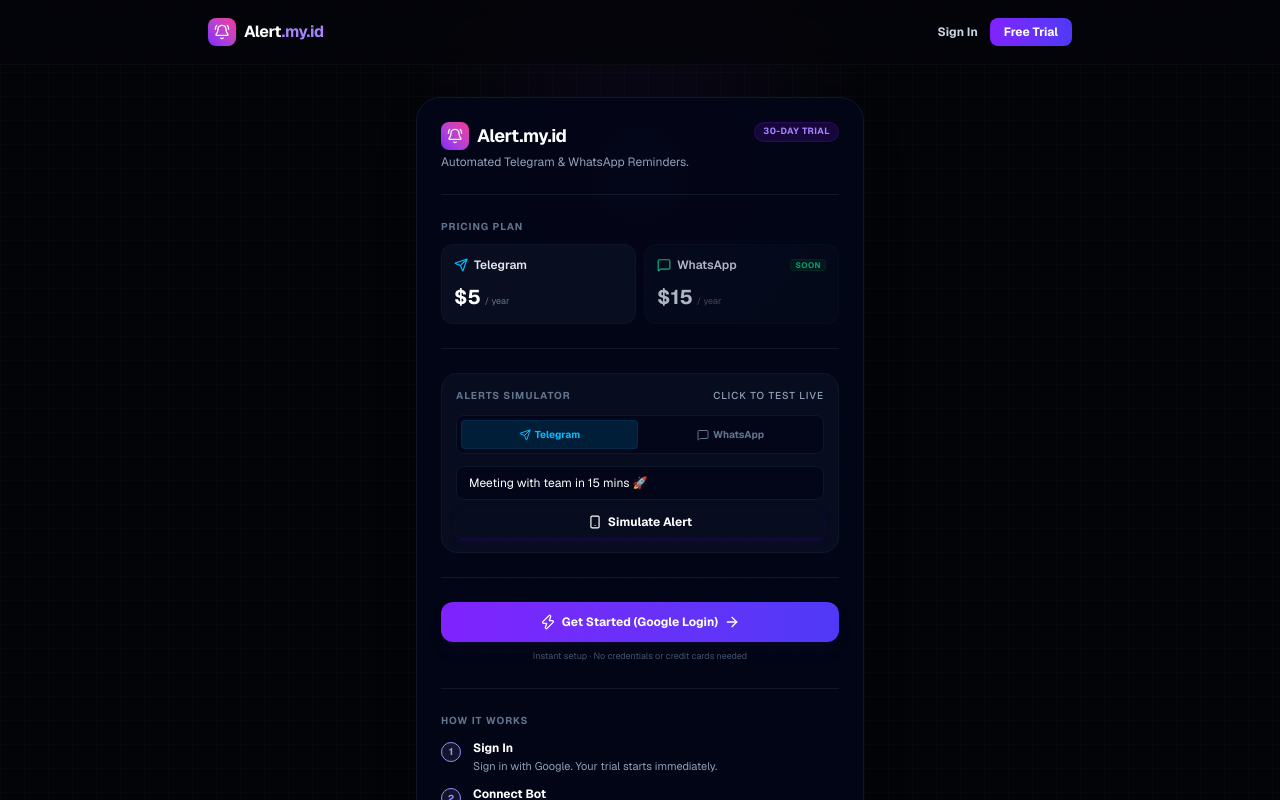
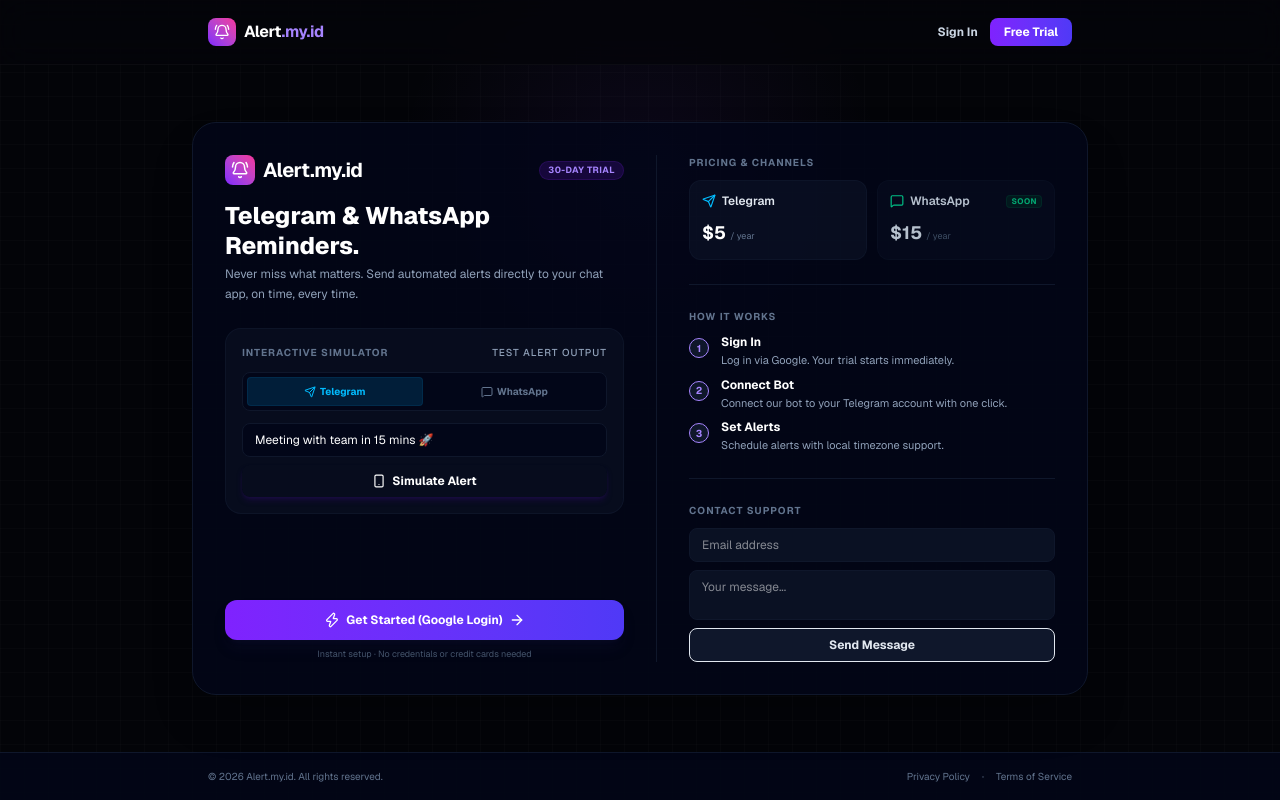
Before and after one commit to arianrizqisusanto-max/Alert.My.ID, a Next.js app: page / in a window 1280 px wide. Shown: the top 800 px of the page. Built offline with nearby package versions, Linux system fonts and the light colour scheme; no server answers.

Commit message:
design: change landing page to 2-column layout on desktop to optimize screen space

```diff
--- a/src/app/page.tsx
+++ b/src/app/page.tsx
@@ -1,12 +1,12 @@
 'use client'
 
-import React, { useState, useEffect } from 'react'
+import React, { useState } from 'react'
 import Navbar from '@/components/Navbar'
 import Footer from '@/components/Footer'
 import { useAuth } from '@/lib/auth-context'
 import {
   BellRing, Send, MessageSquare, ArrowRight, Zap,
-  Loader2, Smartphone, CheckCircle, RefreshCw
+  Loader2, Smartphone, RefreshCw
 } from 'lucide-react'
 
 export default function Home() {
@@ -78,7 +78,7 @@
                 <span className="text-[9px] text-slate-500 font-semibold">now</span>
               </div>
               <p className="text-xs font-bold text-white mt-0.5">Alert.my.id Bot</p>
-              <p className="text-xs text-slate-350 mt-0.5 truncate">{simText}</p>
+              <p className="text-xs text-slate-355 mt-0.5 truncate">{simText}</p>
             </div>
           </div>
         </div>
@@ -88,71 +88,41 @@
 
       <main className="flex-grow flex items-center justify-center p-4 py-8 z-10">
 
-        {/* Main Console Box */}
-        <div className="w-full max-w-md bg-slate-950/80 border border-slate-900 rounded-3xl p-6 shadow-2xl flex flex-col gap-6 glow-border-hover">
+        {/* Main Console Box (Responsive Two-Column Dashboard Layout) */}
+        <div className="w-full max-w-4xl bg-slate-950/80 border border-slate-900 rounded-3xl p-6 md:p-8 shadow-2xl grid grid-cols-1 md:grid-cols-12 gap-8 glow-border-hover">
 
-          {/* Header Title & Branding */}
-          <div className="flex items-start justify-between">
-            <div className="flex flex-col gap-1">
-              <h1 className="text-lg font-bold text-white tracking-tight flex items-center gap-2">
+          {/* LEFT COLUMN: Hero & Simulator (Spans 6 cols on desktop) */}
+          <div className="md:col-span-6 flex flex-col justify-between gap-6">
+
+            <div className="flex flex-col gap-4">
+              {/* Brand Header */}
+              <div className="flex items-center justify-between">
+                <div className="flex items-center gap-2">
                   <span className="p-1.5 bg-gradient-to-tr from-violet-600 to-pink-500 rounded-lg text-white">
-                  <BellRing className="h-4 w-4" />
+                    <BellRing className="h-4.5 w-4.5" />
                   </span>
-                <span>Alert.my.id</span>
-              </h1>
-              <p className="text-xs text-slate-400">
-                Automated Telegram & WhatsApp Reminders.
-              </p>
+                  <span className="text-xl font-bold text-white tracking-tight">Alert.my.id</span>
                 </div>
                 <span className="text-[9px] bg-violet-950/45 text-violet-400 border border-violet-900/30 px-2 py-0.5 rounded-full font-bold uppercase tracking-wider">
                   30-Day Trial
                 </span>
               </div>
 
-          <hr className="border-slate-900" />
-
-          {/* Pricing Grid */}
-          <div className="flex flex-col gap-2.5">
-            <h2 className="text-[10px] font-bold text-slate-500 uppercase tracking-widest">Pricing Plan</h2>
-            <div className="grid grid-cols-2 gap-2">
-
-              {/* Telegram Card */}
-              <div className="bg-slate-900/50 border border-slate-900/80 rounded-xl p-3 flex flex-col justify-between h-20 hover:border-violet-500/20 transition-all">
-                <div className="flex items-center gap-1.5 text-xs text-slate-200">
-                  <Send className="h-3.5 w-3.5 text-sky-400" />
-                  <span className="font-semibold">Telegram</span>
-                </div>
-                <div className="flex items-baseline gap-1 mt-2">
-                  <span className="text-xl font-bold text-white">$5</span>
-                  <span className="text-[9px] text-slate-500">/ year</span>
-                </div>
+              {/* Title & Desc */}
+              <div className="space-y-1">
+                <h2 className="text-2xl font-extrabold text-white leading-tight">
+                  Telegram & WhatsApp Reminders.
+                </h2>
+                <p className="text-xs text-slate-400 leading-relaxed">
+                  Never miss what matters. Send automated alerts directly to your chat app, on time, every time.
+                </p>
               </div>
 
-              {/* WhatsApp Card */}
-              <div className="bg-slate-900/30 border border-slate-900/40 rounded-xl p-3 flex flex-col justify-between h-20 opacity-85 hover:border-emerald-500/20 transition-all">
-                <div className="flex items-center justify-between text-xs text-slate-300">
-                  <div className="flex items-center gap-1.5">
-                    <MessageSquare className="h-3.5 w-3.5 text-emerald-400" />
-                    <span className="font-semibold">WhatsApp</span>
-                  </div>
-                  <span className="text-[8px] bg-emerald-950/50 text-emerald-500 border border-emerald-900/30 px-1 rounded uppercase tracking-wider font-bold">Soon</span>
-                </div>
-                <div className="flex items-baseline gap-1 mt-2">
-                  <span className="text-xl font-bold text-slate-350">$15</span>
-                  <span className="text-[9px] text-slate-600">/ year</span>
-                </div>
-              </div>
-
-            </div>
-          </div>
-
-          <hr className="border-slate-900" />
-
               {/* INTERACTIVE ALERTS SIMULATOR */}
-          <div className="flex flex-col gap-3 bg-slate-900/40 border border-slate-900 p-3.5 rounded-2xl">
+              <div className="flex flex-col gap-3 bg-slate-900/40 border border-slate-900/80 p-4 rounded-2xl mt-2">
                 <h3 className="text-[10px] font-bold text-slate-500 uppercase tracking-widest flex items-center justify-between">
-              <span>Alerts Simulator</span>
-              <span className="text-slate-400 font-medium">Click to test live</span>
+                  <span>Interactive Simulator</span>
+                  <span className="text-slate-400 font-medium">Test alert output</span>
                 </h3>
 
                 {/* Selector Tabs */}
@@ -182,12 +152,12 @@
                 </div>
 
                 {/* Input Simulator */}
-            <div className="flex flex-col gap-1.5">
+                <div className="flex flex-col gap-2">
                   <input
                     type="text"
                     value={simText}
                     onChange={(e) => setSimText(e.target.value)}
-                placeholder="Alert text..."
+                    placeholder="Type alert message..."
                     className="w-full text-xs px-3 py-2 bg-slate-950 border border-slate-900 rounded-lg text-white placeholder-slate-600 focus:outline-none focus:border-slate-800"
                   />
                   <button
@@ -209,11 +179,10 @@
                   </button>
                 </div>
               </div>
-
-          <hr className="border-slate-900" />
+            </div>
 
             {/* Main CTA */}
-          <div className="flex flex-col gap-2">
+            <div className="flex flex-col gap-2 mt-auto">
               <button
                 onClick={handleCta}
                 className="w-full py-3 px-4 rounded-xl text-xs font-bold bg-gradient-to-r from-violet-600 to-indigo-600 text-white hover:from-violet-500 hover:to-indigo-500 transition-all duration-200 flex items-center justify-center gap-1.5 cursor-pointer shadow-lg shadow-indigo-950/20"
@@ -227,15 +196,55 @@
               </p>
             </div>
 
+          </div>
+
+          {/* RIGHT COLUMN: Pricing, How It Works, Support (Spans 6 cols on desktop) */}
+          <div className="md:col-span-6 flex flex-col gap-6 md:border-l md:border-slate-900 md:pl-8">
+
+            {/* Pricing Grid */}
+            <div className="flex flex-col gap-2.5">
+              <h2 className="text-[10px] font-bold text-slate-500 uppercase tracking-widest">Pricing & Channels</h2>
+              <div className="grid grid-cols-2 gap-2.5">
+
+                {/* Telegram Card */}
+                <div className="bg-slate-900/50 border border-slate-900/80 rounded-xl p-3 flex flex-col justify-between h-20 hover:border-violet-500/25 transition-all">
+                  <div className="flex items-center gap-1.5 text-xs text-slate-200">
+                    <Send className="h-3.5 w-3.5 text-sky-400" />
+                    <span className="font-semibold">Telegram</span>
+                  </div>
+                  <div className="flex items-baseline gap-1 mt-2">
+                    <span className="text-lg font-bold text-white">$5</span>
+                    <span className="text-[9px] text-slate-500">/ year</span>
+                  </div>
+                </div>
+
+                {/* WhatsApp Card */}
+                <div className="bg-slate-900/30 border border-slate-900/40 rounded-xl p-3 flex flex-col justify-between h-20 opacity-90 hover:border-emerald-500/25 transition-all">
+                  <div className="flex items-center justify-between text-xs text-slate-300">
+                    <div className="flex items-center gap-1.5">
+                      <MessageSquare className="h-3.5 w-3.5 text-emerald-400" />
+                      <span className="font-semibold">WhatsApp</span>
+                    </div>
+                    <span className="text-[8px] bg-emerald-950/50 text-emerald-500 border border-emerald-900/30 px-1 rounded uppercase tracking-wider font-bold">Soon</span>
+                  </div>
+                  <div className="flex items-baseline gap-1 mt-2">
+                    <span className="text-lg font-bold text-slate-350">$15</span>
+                    <span className="text-[9px] text-slate-600">/ year</span>
+                  </div>
+                </div>
+
+              </div>
+            </div>
+
             <hr className="border-slate-900" />
 
-          {/* Timeline - How It Works */}
+            {/* How It Works List */}
             <div className="flex flex-col gap-3">
               <h2 className="text-[10px] font-bold text-slate-500 uppercase tracking-widest">How It Works</h2>
-            <div className="flex flex-col gap-3">
+              <div className="flex flex-col gap-2.5">
                 {[
-                { step: '1', title: 'Sign In', desc: 'Sign in with Google. Your trial starts immediately.' },
-                { step: '2', title: 'Connect Bot', desc: 'Add our bot to your Telegram with one click.' },
+                  { step: '1', title: 'Sign In', desc: 'Log in via Google. Your trial starts immediately.' },
+                  { step: '2', title: 'Connect Bot', desc: 'Connect our bot to your Telegram account with one click.' },
                   { step: '3', title: 'Set Alerts', desc: 'Schedule alerts with local timezone support.' }
                 ].map(item => (
                   <div key={item.step} className="flex gap-3 items-start">
@@ -243,8 +252,8 @@
                       {item.step}
                     </div>
                     <div>
-                    <h4 className="text-xs font-bold text-white">{item.title}</h4>
-                    <p className="text-[11px] text-slate-400 mt-0.5 leading-normal">{item.desc}</p>
+                      <h4 className="text-xs font-bold text-white leading-none">{item.title}</h4>
+                      <p className="text-[11px] text-slate-400 mt-1 leading-normal">{item.desc}</p>
                     </div>
                   </div>
                 ))}
@@ -263,15 +272,15 @@
                   placeholder="Email address"
                   value={contactEmail}
                   onChange={(e) => setContactEmail(e.target.value)}
-                className="w-full text-xs px-3 py-2 bg-slate-900/60 border border-slate-900 rounded-lg text-white placeholder-slate-500 focus:outline-none focus:border-slate-800 transition-colors"
+                  className="w-full text-xs px-3 py-2 bg-slate-900/65 border border-slate-900 rounded-lg text-white placeholder-slate-550 focus:outline-none focus:border-slate-800 transition-colors"
                 />
                 <textarea
                   required
-                placeholder="Message"
+                  placeholder="Your message..."
                   rows={2}
                   value={contactMessage}
                   onChange={(e) => setContactMessage(e.target.value)}
-                className="w-full text-xs px-3 py-2 bg-slate-900/60 border border-slate-900 rounded-lg text-white placeholder-slate-500 focus:outline-none focus:border-slate-800 transition-colors resize-none"
+                  className="w-full text-xs px-3 py-2 bg-slate-900/65 border border-slate-900 rounded-lg text-white placeholder-slate-550 focus:outline-none focus:border-slate-800 transition-colors resize-none"
                 />
                 <button
                   type="submit"
@@ -293,6 +302,8 @@
             </div>
 
           </div>
+
+        </div>
       </main>
 
       <Footer />
```
Lines whose indentation alone changed are shown as unchanged.
